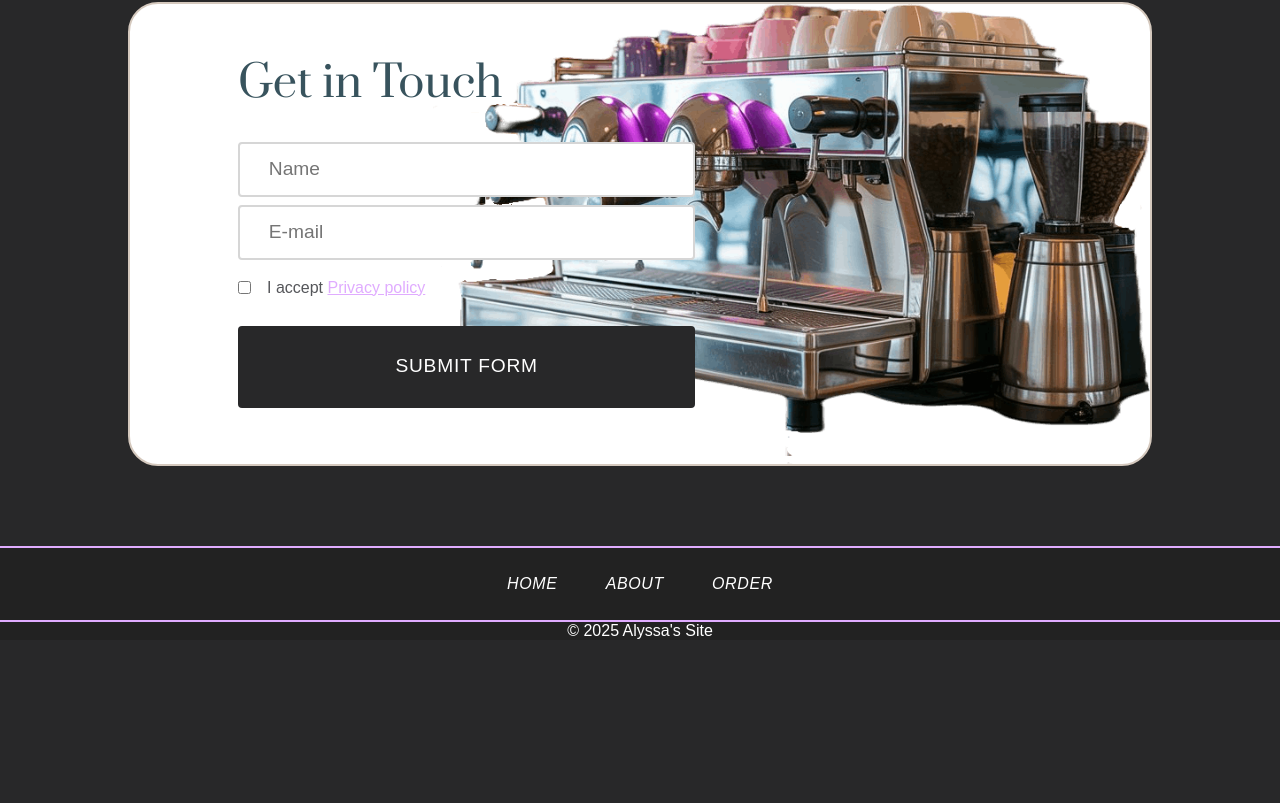
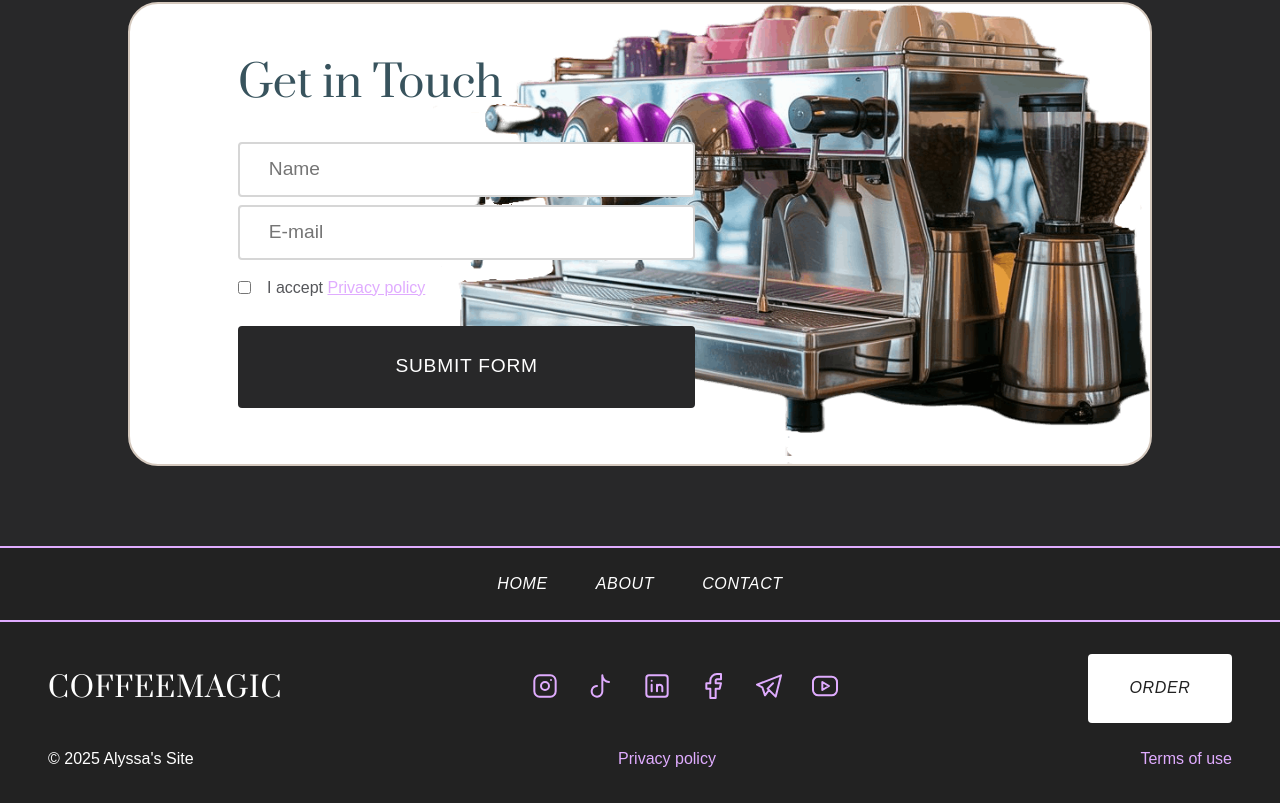
Before and after one commit to LiaYai/MST-site, a plain HTML site: page index.html in a window 1280 px wide. Shown: the part 1558-2361 px from the top of the page. Before the commit the page ends 2198 px from the top, so only its background shows below. Drawn offline with Linux system fonts and the light colour scheme.

Commit message:
feat: add adaptive for footer

```diff
--- a/index.html
+++ b/index.html
@@ -9,11 +9,11 @@
   <body>
     <div class="header-wrapper">
       <header class="header">
-      <a href="/" class="logo">CoffeeMagic</a>
+        <a href="#" class="logo">CoffeeMagic</a>
         <nav>
           <a href="#hero" class="nav-link">Home</a>
           <a href="#about" class="nav-link">About</a>
-        <a href="#contact" class="nav-link">Order</a>
+          <a href="#contact" class="nav-link">Contact</a>
         </nav>
       </header>
     </div>
@@ -90,13 +90,7 @@
         <div class="form-wrapper">
           <h2 class="form-title">Get in Touch</h2>
           <form class="contact-form">
-            <input
-              class="input"
-              type="text"
-              id="name"
-              name="name"
-              placeholder="Name"
-              required />
+            <input class="input" type="text" id="name" name="name" placeholder="Name" required />
 
             <input
               class="input"
@@ -110,7 +104,7 @@
               <input type="checkbox" id="privacy" name="privacy" required />
               <label for="privacy"> I accept <a href="#">Privacy policy</a> </label>
             </div>
-            <button type="submit" class="order-button submit-button ">Submit form</button>
+            <button type="submit" class="order-button submit-button">Submit form</button>
           </form>
         </div>
       </div>
@@ -120,9 +114,39 @@
       <nav>
         <a href="#hero" class="nav-link">Home</a>
         <a href="#about" class="nav-link">About</a>
-        <a href="#contact" class="nav-link">Order</a>
+        <a href="#contact" class="nav-link">Contact</a>
       </nav>
-      <p>© 2025 Alyssa's Site</p>
+      <div class="footer-wrapper">
+        <div class="footer-section">
+          <a href="#" class="logo">CoffeeMagic</a>
+          <div class="socials">
+            <a href="#" class="social-link">
+              <img src="/assets/icons/social/insta.svg" alt="Instagram" class="social-icon"/>
+            </a>
+            <a href="#" class="social-link">
+              <img src="/assets/icons/social/twitter.svg" alt="Twitter" class="social-icon"/>
+            </a>
+            <a href="#" class="social-link">
+              <img src="/assets/icons/social/linkedin.svg" alt="LinkedIn" class="social-icon"/>
+            </a>
+            <a href="#" class="social-link">
+              <img src="/assets/icons/social/facebook.svg" alt="Faceook" class="social-icon"/>
+            </a>
+            <a href="#" class="social-link">
+              <img src="/assets/icons/social/telegram.svg" alt="Telegram" class="social-icon"/>
+            </a>
+            <a href="#" class="social-link">
+              <img src="/assets/icons/social/youtube.svg" alt="Youtube" class="social-icon"/>
+            </a>
+          </div>
+          <button class="order-button footer-button" type="button">order</button>
+        </div>
+        <div class="footer-section">
+          <span class="footer-text">© 2025 Alyssa's Site</span>
+          <a href="#" class="footer-text">Privacy policy</a>
+          <a href="#" class="footer-text">Terms of use</a>
+        </div>
+      </div>
     </footer>
   </body>
   <script src="script.js"></script>
--- a/styles.css
+++ b/styles.css
@@ -34,7 +34,7 @@
   --accent-color: #e0acff;
   --bg-color: #222222;
   --form-color: #55565a;
-  --main-bg-color: #282829
+  --main-bg-color: #282829;
 }
 
 * {
@@ -47,7 +47,6 @@ html {
   font-size: 20px;
   scroll-behavior: smooth;
   display: flex;
-
 }
 
 a {
@@ -75,7 +74,6 @@ body {
   left: 0;
   z-index: 1000;
   width: 100%;
-
 }
 
 .header {
@@ -159,9 +157,6 @@ nav {
 
 section {
   height: fit-content;
-}
-
-section {
   margin-bottom: 5em;
 }
 
@@ -411,7 +406,6 @@ section {
 }
 
 .footer {
-
   display: flex;
   flex-direction: column;
   text-align: center;
@@ -428,6 +422,48 @@ section {
 
 .footer nav .nav-link {
   font-size: 1em;
+}
+
+.footer-section {
+  display: flex;
+  align-items: center;
+  justify-content: space-between;
+}
+
+.footer-wrapper {
+  padding: 2em 9em 3em 8em;
+}
+
+.footer-section:last-child {
+  margin-top: 1.5em;
+}
+
+.footer-button {
+  padding-block: 1.5em;
+  width: 9em;
+  font-size: 1em;
+  font-style: italic;
+}
+
+.footer-text {
+  font-family: var(--font-family);
+  font-weight: 400;
+  font-size: 1em;
+  line-height: 150%;
+}
+
+a.footer-text {
+  color: var(--accent-color);
+}
+
+.socials {
+  display: flex;
+  gap: 1.5em;
+}
+
+.social-icon {
+  width: 32px;
+  height: 32px;
 }
 
 @media (width<=1440px) {
@@ -460,6 +496,10 @@ section {
   .about-list-item:not(:first-child) {
     padding-top: 1.5em;
   }
+
+  .footer-wrapper {
+    padding: 2em 3em;
+  }
 }
 
 @media (width <=1150px) {
@@ -480,6 +520,20 @@ section {
   .form-title {
     text-align: center;
     font-size: 2.5em;
+  }
+
+  .logo {
+    font-size: 1.5em;
+  }
+
+  .social-icon {
+    width: 24px;
+    height: 24px;
+  }
+
+  .footer-button {
+    width: 8em;
+    padding: 1em;
   }
 }
 
@@ -528,7 +582,8 @@ section {
     height: 33px;
   }
 
-  .about-button, .submit-button {
+  .about-button,
+  .submit-button {
     padding-block: 1.2em;
   }
 
@@ -544,9 +599,27 @@ section {
   .form-title {
     font-size: 2em;
   }
+
+  .social-icon {
+    width: 18px;
+    height: 18px;
+  }
 }
 
-@media (max-width: 480px) {
+@media (width <=650px) {
+
+  .footer-section:first-child {
+    justify-content: end;
+  }
+
+  .footer .logo, .footer-button {
+    display: none;
+  }
+
+
+}
+
+@media (width <= 480px) {
   html {
     font-size: 14px;
   }
@@ -585,7 +658,19 @@ section {
     font-size: 1em;
   }
 
-  .about-button, .submit-button, .hero-button {
+  .about-button,
+  .submit-button,
+  .hero-button {
     padding-block: 0.75em;
   }
+
+  .footer-section:first-child {
+    justify-content: center;
+  }
+
+  .footer-section:last-child {
+    justify-content: center;
+    flex-wrap: wrap;
+    column-gap: 2em;
+  }
 }
```
Also changed, not shown: assets/icons/social/facebook.svg (added), assets/icons/social/insta.svg (added), assets/icons/social/linkedin.svg (added), assets/icons/social/telegram.svg (added), assets/icons/social/twitter.svg (added), assets/icons/social/youtube.svg (added). Lines whose indentation alone changed are shown as unchanged.
